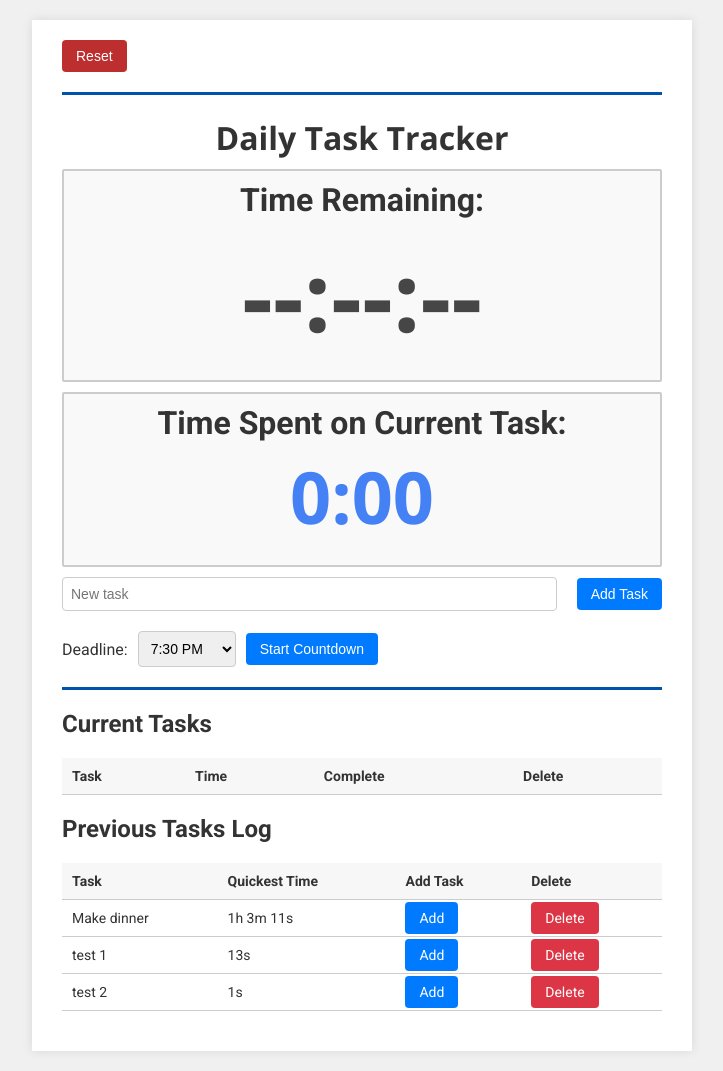
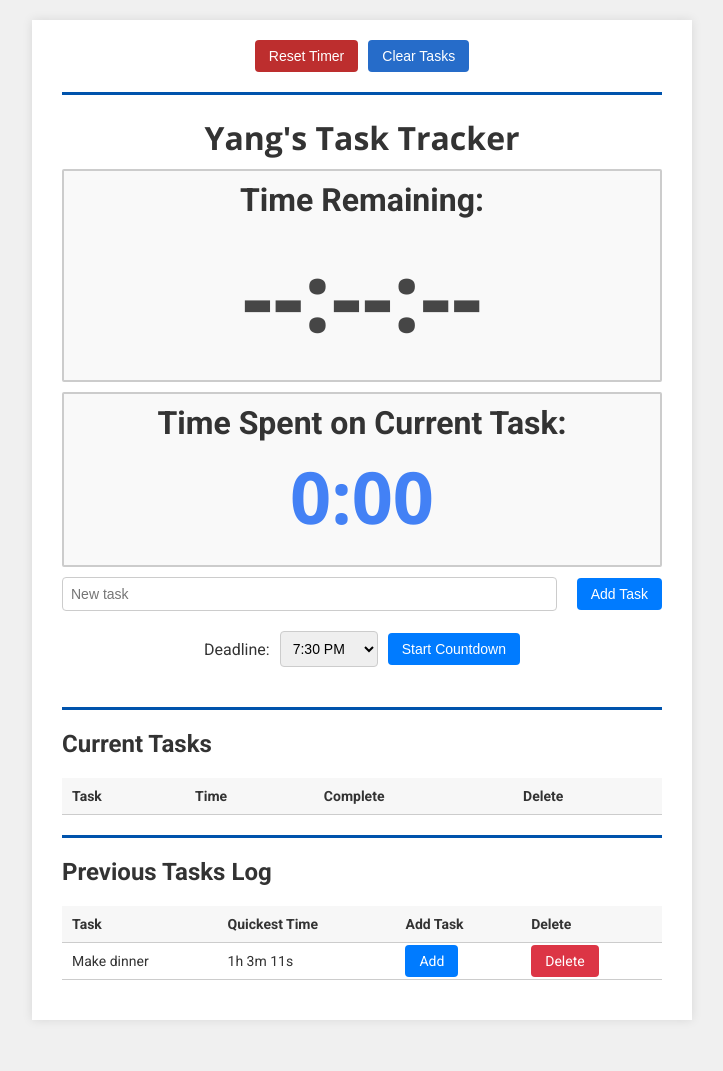
Before and after one commit to yangong17/TaskTracker, a Flask app: page / in a window 1280 px wide. Shown: the whole page, without its empty margins (278-1001 px from the left). After the commit the page ends 1020 px from the top, so only its background shows below. Run offline with Flask 3, Linux system fonts and the light colour scheme; lists and menus that the app fills with data are empty; some libraries are stand-ins or nearby versions.

Commit message:
formatting, added 'clear tasks', centered a few things

```diff
--- a/app.py
+++ b/app.py
@@ -146,6 +146,12 @@
         format_lap_time=format_lap_time
     )
 
+# Clear tasks
+@app.route('/clear_tasks', methods=['POST'])
+def clear_tasks():
+    global tasks
+    tasks.clear()  # Empties the tasks list
+    return redirect(url_for('index'))
 
 @app.route('/add', methods=['POST'])
 def add_task():
@@ -274,7 +280,6 @@
     return redirect(url_for('index'))
 
 
-
 if __name__ == "__main__":
     load_log()  # Ensure we load the CSV before app.run
     app.run(debug=True)
--- a/static/styles.css
+++ b/static/styles.css
@@ -185,6 +185,14 @@
     background: #e93232;
 }
 
+.cleartasks-btn {
+    background: #266cc9;
+}
+
+.cleartasks-btn:hover {
+    background: #419ff8;
+}
+
 .deadline-form label {
     margin-right: 10px;
 }
@@ -226,3 +234,16 @@
 .right-align {
     text-align: right;
 }
+
+/* Inline Buttons */
+
+.button-container {
+    display: flex;           /* Use flexbox for layout */
+    gap: 10px;               /* Add space between buttons */
+    justify-content: center; /* Center align the buttons */
+    margin-bottom: 20px;     /* Add spacing below the buttons */
+}
+
+.inline-form {
+    margin: 0;               /* Remove default margin around forms */
+}
--- a/task_log.csv
+++ b/task_log.csv
@@ -1,3 +1 @@
 Make dinner,3791
-test 1,13
-test 2,1
--- a/templates/index.html
+++ b/templates/index.html
@@ -3,7 +3,7 @@
 <head>
     <meta charset="UTF-8" />
     <meta name="viewport" content="width=device-width, initial-scale=1.0"/>
-    <title>Daily Task Tracker</title>
+    <title>Yang's Task Tracker</title>
     <link rel="stylesheet" href="{{ url_for('static', filename='styles.css') }}">
     <!-- Google Fonts -->
     <link href="https://fonts.googleapis.com/css2?family=Roboto:wght@400;700&family=Open+Sans:wght@700&display=swap" rel="stylesheet">
@@ -17,14 +17,22 @@
 <body>
     <div class="container">
 
+        <div class="button-container">
             <!-- Reset Deadline Form -->
-        <form action="{{ url_for('reset_deadline') }}" method="post" class="reset-form">
-            <button type="submit" class="btn reset-btn">Reset</button>
+            <form action="{{ url_for('reset_deadline') }}" method="post" class="inline-form">
+                <button type="submit" class="btn reset-btn">Reset Timer</button>
             </form>
+
+            <!-- Clear Tasks Form -->
+            <form action="{{ url_for('clear_tasks') }}" method="post" class="inline-form">
+                <button type="submit" class="btn cleartasks-btn">Clear Tasks</button>
+            </form>
+        </div>
+
 
         <hr style="border: none; border-top: 3px solid #0053ac; width: 100%; margin: auto;">
 
-        <h1>Daily Task Tracker</h1>
+        <h1>Yang's Task Tracker</h1>
 
         {% if deadline_str %}
         <div class="deadline-display">
@@ -48,14 +56,14 @@
             <div id="spent-time" class="spent-time">0:00</div>
         </div>
 
-
         <!-- Add Task Form -->
         <form action="{{ url_for('add_task') }}" method="post" class="task-form">
             <input type="text" name="task_text" placeholder="New task" required class="task-input">
             <button type="submit" class="btn add-btn">Add Task</button>
         </form>
 
-        <!-- Set Deadline -->
+        <!-- Deadline and Start Countdown -->
+        <div class="button-container">
             <form action="{{ url_for('set_deadline') }}" method="post" class="deadline-form">
                 <label for="deadline-select">Deadline:</label>
                 <select name="deadline" id="deadline-select" class="dropdown">
@@ -63,11 +71,12 @@
                     <option value="{{ inc }}">{{ inc }}</option>
                     {% endfor %}
                 </select>
+
                 <div class="right-align">
                     <button type="submit" class="btn deadline-btn" style="float: right;">Start Countdown</button>
                 </div>
             </form>
-
+        </div>
 
 
         <hr style="border: none; border-top: 3px solid #0053ac; width: 100%; margin: auto;">
@@ -114,6 +123,8 @@
             </tbody>
         </table>
 
+        <hr style="border: none; border-top: 3px solid #0053ac; width: 100%; margin: auto;">
+
 
         <!-- Previous Tasks Log (same style as main table) -->
         <h2>Previous Tasks Log</h2>
```
Lines whose indentation alone changed are shown as unchanged.
